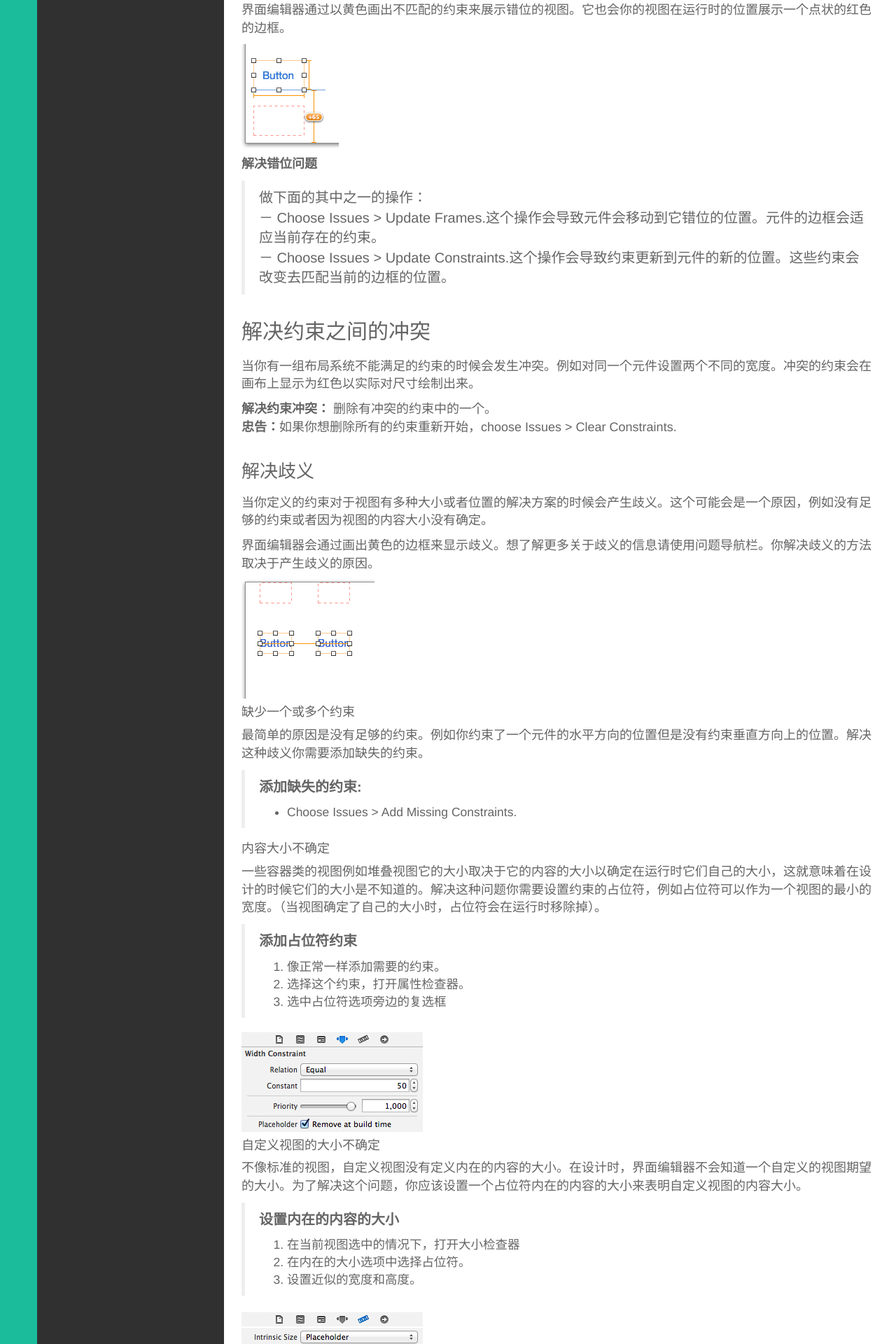
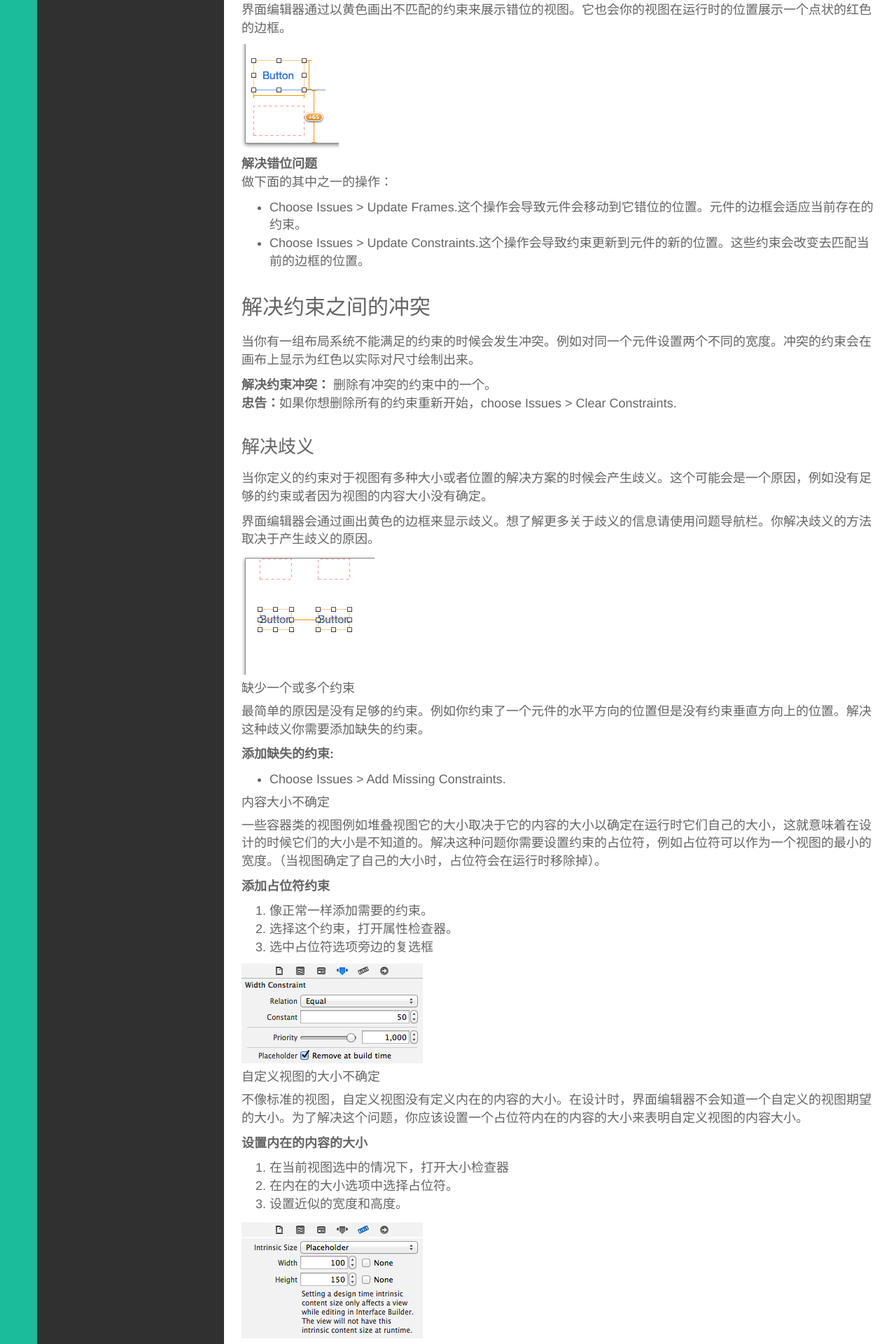
Before and after one commit to shoron/shoron.github.io, a Jekyll site: the page built from _posts/翻译/2015-03-31-AutoLayout-Programming-Guide-three.md, in a window 1280 px wide. Shown: the part 1656-3576 px from the top of the page at 70% size. Built offline with Jekyll 4.4.1, drawn with Linux system fonts in a browser that asks for light colours; nearby versions of some CDN libraries; library files that are not in the unit come from our copies; Markdown is read by kramdown in place of the engine named in the settings.

Commit message:
modify Format

```diff
--- a/_posts/翻译/2015-03-31-AutoLayout-Programming-Guide-three.md
+++ b/_posts/翻译/2015-03-31-AutoLayout-Programming-Guide-three.md
@@ -37,9 +37,10 @@ description:
 ![misplacement](/public/img/misplacement.png)
 
 **解决错位问题**
-> 做下面的其中之一的操作：
-> － Choose Issues > Update Frames.这个操作会导致元件会移动到它错位的位置。元件的边框会适应当前存在的约束。
-> － Choose Issues > Update Constraints.这个操作会导致约束更新到元件的新的位置。这些约束会改变去匹配当前的边框的位置。
+做下面的其中之一的操作：
+
+- Choose Issues > Update Frames.这个操作会导致元件会移动到它错位的位置。元件的边框会适应当前存在的约束。
+- Choose Issues > Update Constraints.这个操作会导致约束更新到元件的新的位置。这些约束会改变去匹配当前的边框的位置。
 
 ## 解决约束之间的冲突 ##
 
@@ -60,15 +61,17 @@ description:
 
 最简单的原因是没有足够的约束。例如你约束了一个元件的水平方向的位置但是没有约束垂直方向上的位置。解决这种歧义你需要添加缺失的约束。
 
-> **添加缺失的约束:**
-> - Choose Issues > Add Missing Constraints.
+**添加缺失的约束:**
+
+- Choose Issues > Add Missing Constraints.
 
 #### 内容大小不确定 ####
 
 一些容器类的视图例如堆叠视图它的大小取决于它的内容的大小以确定在运行时它们自己的大小，这就意味着在设计的时候它们的大小是不知道的。解决这种问题你需要设置约束的占位符，例如占位符可以作为一个视图的最小的宽度。（当视图确定了自己的大小时，占位符会在运行时移除掉）。
 
-> **添加占位符约束**
->1. 像正常一样添加需要的约束。
+**添加占位符约束**
+
+1. 像正常一样添加需要的约束。
 2. 选择这个约束，打开属性检查器。
 3. 选中占位符选项旁边的复选框
 
@@ -78,8 +81,9 @@ description:
 
 不像标准的视图，自定义视图没有定义内在的内容的大小。在设计时，界面编辑器不会知道一个自定义的视图期望的大小。为了解决这个问题，你应该设置一个占位符内在的内容的大小来表明自定义视图的内容大小。
 
->**设置内在的内容的大小**
-> 1. 在当前视图选中的情况下，打开大小检查器
+**设置内在的内容的大小**
+
+1. 在当前视图选中的情况下，打开大小检查器
 2. 在内在的大小选项中选择占位符。
 3. 设置近似的宽度和高度。
 
@@ -89,38 +93,39 @@ description:
 ### 用代码调试 ###
 笼统地说，在调试一个布局问题时有两个阶段：
 
-> 1. 从“这个视图的位置是错的”到“设置的约束是错的”
-> 2. 从“这个约束是错的”到“代码是错的”
+1. 从“这个视图的位置是错的”到“设置的约束是错的”
+2. 从“这个约束是错的”到“代码是错的”
 
 **调试自动布局的问题**
-> 1. 确定视图的边框大小是否正确。
+
+1. 确定视图的边框大小是否正确。
 很明显的可以知道哪个视图有问题。如果不知道，你可以用`NSView`的`_subtreeDescription`方法来打印一个文本一样的关于视图的等级的描述。
 **Important:** `_subtreeDescription`不是公开的API,然而它可以被用来调试。
-> 2. 如果可能的话，在运行时重现这个问题。
-> 3. 找到有问题的约束。
+2. 如果可能的话，在运行时重现这个问题。
+3. 找到有问题的约束。
 为了找到影响特定视图的约束可以在`OSX`中使用`constraintsAffectingLayoutForOrientation:`,在`IOS`中使用`constraintsAffectingLayoutForAxis:`.
 然后你可以在调试器中检查这些约束，调试器会用视觉形式语言的形式来打印约束的信息。如果你的视图有标识符，那么它打印出来的信息就像是这样的:
-`<NSLayoutConstraint: 0x400bef8e0 H:[refreshSegmentedControl]-(8)-[selectViewSegmentedControl] (Names: refreshSegmentedControl:0x40048a600, selectViewSegmentedControl:0x400487cc0 ) >`
+  	`<NSLayoutConstraint: 0x400bef8e0 H:[refreshSegmentedControl]-(8)-[selectViewSegmentedControl] (Names: refreshSegmentedControl:0x40048a600, selectViewSegmentedControl:0x400487cc0 ) >`
 或者像这样的：
-`<NSLayoutConstraint: 0x400cbf1c0 H:[NSSegmentedControl:0x40048a600]-(8)-[NSSegmentedControl:0x400487cc0]>`
-> 4. 如果这个时候还不明显，可以把约束传递给窗口显现在屏幕上通过`visualizeConstraints:`.
+	`<NSLayoutConstraint: 0x400cbf1c0 H:[NSSegmentedControl:0x40048a600]-(8)-[NSSegmentedControl:0x400487cc0]>`
+4. 如果这个时候还不明显，可以把约束传递给窗口显现在屏幕上通过`visualizeConstraints:`.
 当你点击一个约束的时候，它会在控制台打印出来。用这种方法你可以确定哪个是不正确的。
 这时候你可能就会知道布局是有歧义的。
-> 5. 找到有问题的代码。
+5. 找到有问题的代码。
 有时候一旦你确定了有问题的约束，你也就知道了怎么去修复它。如果情况不是这样的，用模拟器来查找这时候的约束（或者关于它的一些描述）。这会把约束生命周期中的有意思的事展示给你，包括它的创建，修改，在窗口使用等等。对于上述的每个情况你都能看到它发生的过程。找到这个阶段，哪些东西缺失了，看看它发生的过程，你就能找到有问题的代码了。
 
 ### 不满足约束时自动布局优雅的降级 ###
 配置了不能满足的约束是一种编程的错误，然而，面对不满足的约束自动布局系统尝试优雅的降级。
-> 1. `addConstraint:`方法（或者`NSLayoutConstraint`的`setConstraint:`方法）打印出不满足条件的约束（因为这也是一个编程的错误），并且抛出一个异常。
+
+1. `addConstraint:`方法（或者`NSLayoutConstraint`的`setConstraint:`方法）打印出不满足条件的约束（因为这也是一个编程的错误），并且抛出一个异常。
 2. 系统立即捕获异常。
 尽管添加了一个不能满足的约束是一个编程的错误，它是一个很容易想象发生在计算机上的错误，并且系统更容易比程序崩溃容易恢复。抛出异常以便你注意到这个问题，捕获这个问题，因为当系统还在工作的时候它很容易调试约束系统。
 3. 为了使布局系统继续工作，系统从互相不满足条件的约束中选择一个把它的优先级从“required”降低到一个非必需的可选的值，即便如此它的优先级也要比其他的你额外指定的优先级要高。其效果是随着系统的运行，这个不正确的约束系统会首先尝试满足它。（注意一点，每个约束都是一开始被设置为"required"的，因为如果不是这样就不会产生问题。）
 
-	2010-08-30 03:48:18.589 ak_runner[22206:110b] Unable to simultaneously satisfy constraints:
-	(
-    "<NSLayoutConstraint: 0x40082d820 H:[NSButton:0x4004ea720'OK']-(20)-|   (Names: '|':NSView:0x4004ea9a0 ) >",
-    "<NSLayoutConstraint: 0x400821b40 H:[NSButton:0x4004ea720'OK']-(29)-|   (Names: '|':NSView:0x4004ea9a0 ) >"
-	)
-
-	Will attempt to recover by breaking constraint
-	<NSLayoutConstraint: 0x40082d820 H:[NSButton:0x4004ea720'OK']-(20)-|   (Names: '|':NSView:0x4004ea9a0 ) >
+		2010-08-30 03:48:18.589 ak_runner[22206:110b] Unable to simultaneously satisfy constraints:
+		(
+    	"<NSLayoutConstraint: 0x40082d820 H:[NSButton:0x4004ea720'OK']-(20)-|   (Names: '|':NSView:0x4004ea9a0 ) >",
+    	"<NSLayoutConstraint: 0x400821b40 H:[NSButton:0x4004ea720'OK']-(29)-|   (Names: '|':NSView:0x4004ea9a0 ) >"
+		)
+		Will attempt to recover by breaking constraint
+		<NSLayoutConstraint: 0x40082d820 H:[NSButton:0x4004ea720'OK']-(20)-|   (Names: '|':NSView:0x4004ea9a0 ) >
```
Also changed, not shown: _posts/翻译/2015-03-30-AutoLayout-Programming-Guide-one.md (+10 -7 lines), _posts/翻译/2015-04-01-AutoLayout-Programming-Guide-two.md (+8 -7 lines), _posts/翻译/2015-04-02-AutoLayout-Programming-Guide-four.md (+8 -6 lines).
